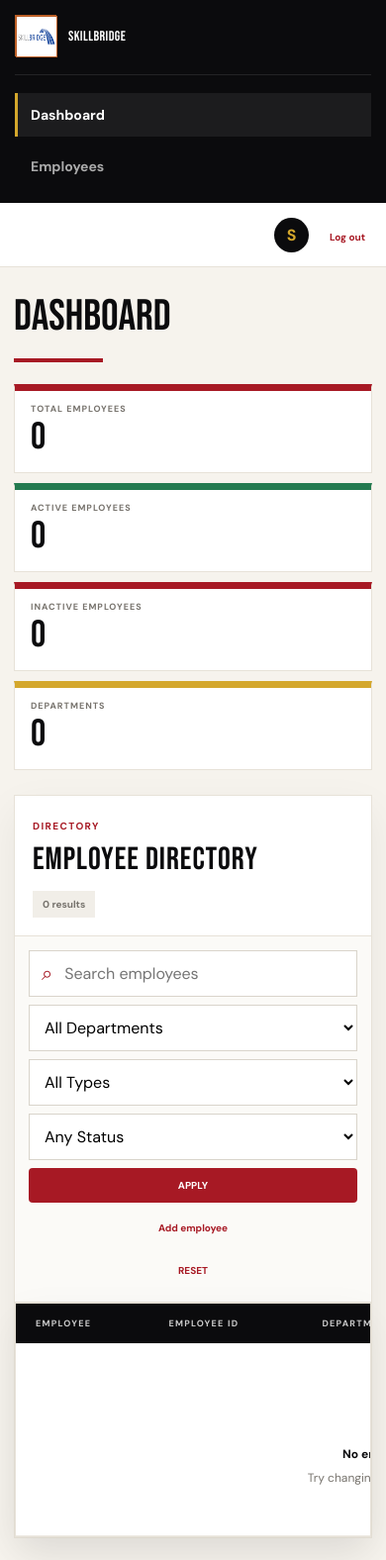
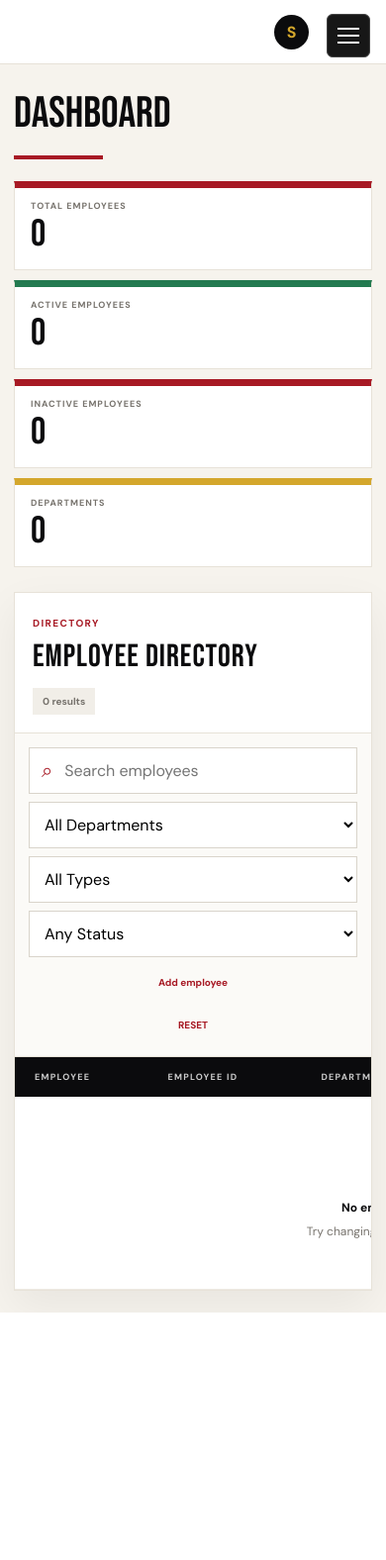
Before and after one commit to dipmotaung-svg/Employee-Management-System, a Django app: page /employees/ in a window 390 px wide. Shown: the whole page at 99% size. After the commit the page ends 1326 px from the top, so only its background shows below. Run offline with Django 5.2, Linux system fonts and the light colour scheme; the visitor is signed in with stand-in values (Sample User, id 1); data that the repository does not hold is empty.

Commit message:
activity 4 completion

```diff
--- a/static/js/main.js
+++ b/static/js/main.js
@@ -83,3 +83,22 @@ function initialiseMobileTableHint() {
         }
     });
 }
+
+function initialiseMobileMenu() {
+    const button = document.getElementById("mobileMenuToggle");
+    const sidebar = document.getElementById("sidebarNavigation");
+
+    if (!button || !sidebar) return;
+
+    button.addEventListener("click", () => {
+        const isOpen = sidebar.classList.toggle("mobile-open");
+
+        button.setAttribute("aria-expanded", String(isOpen));
+        button.setAttribute(
+            "aria-label",
+            isOpen ? "Close navigation menu" : "Open navigation menu"
+        );
+    });
+}
+
+document.addEventListener("DOMContentLoaded", initialiseMobileMenu);
--- a/static/scss/_responsive.scss
+++ b/static/scss/_responsive.scss
@@ -108,9 +108,50 @@
 
 @media (max-width: $mobile) {
 
-    .sidebar {
+.sidebar {
         padding: 15px;
     }
+.mobile-menu-toggle {
+    display: none;
+}
+
+@media (max-width: 900px) {
+    .mobile-menu-toggle {
+        display: flex;
+        flex-direction: column;
+        justify-content: center;
+        gap: 5px;
+        position: fixed;
+        top: 14px;
+        right: 16px;
+        z-index: 1100;
+        width: 44px;
+        height: 44px;
+        padding: 10px;
+        border: 1px solid #444;
+        border-radius: 6px;
+        background: #171717;
+        cursor: pointer;
+    }
+
+    .mobile-menu-toggle span {
+        width: 100%;
+        height: 2px;
+        background: white;
+    }
+
+    .sidebar {
+        display: none;
+    }
+
+    .sidebar.mobile-open {
+        display: block;
+    }
+
+    .topbar {
+        padding-right: 75px;
+    }
+}
 
     .brand-text span {
         display: none;
--- a/templates/base.html
+++ b/templates/base.html
@@ -14,8 +14,20 @@
 
 <body>
 
-<div class="app">
-    <aside class="sidebar">
+    <div class="app">
+        <button
+        type="button"
+        id="mobileMenuToggle"
+        class="mobile-menu-toggle"
+        aria-label="Open navigation menu"
+        aria-controls="sidebarNavigation"
+        aria-expanded="false"
+    >
+        <span></span>
+        <span></span>
+        <span></span>
+    </button>
+    <aside class="sidebar" id="sidebarNavigation">
 
         <div class="brand">
             <div class="brand-logo">
--- a/templates/employees/employee_list.html
+++ b/templates/employees/employee_list.html
@@ -151,19 +151,12 @@
             </option>
         </select>
 
-        <button
-            type="submit"
-            class="filter-button"
-        >
-            APPLY
-        </button>
-
         <a href="{% url 'employees:employee_create' %}" class="reset-button">Add employee</a>
         <a href="{% url 'employees:employee_list' %}" class="reset-button">RESET</a>
     </form>
 
 
-    <section class="panel" id="employees">
+
         <div class="table-container">
         <table id="employee-table">
             <thead>
```
Also changed, not shown: static/css/styles.css.
